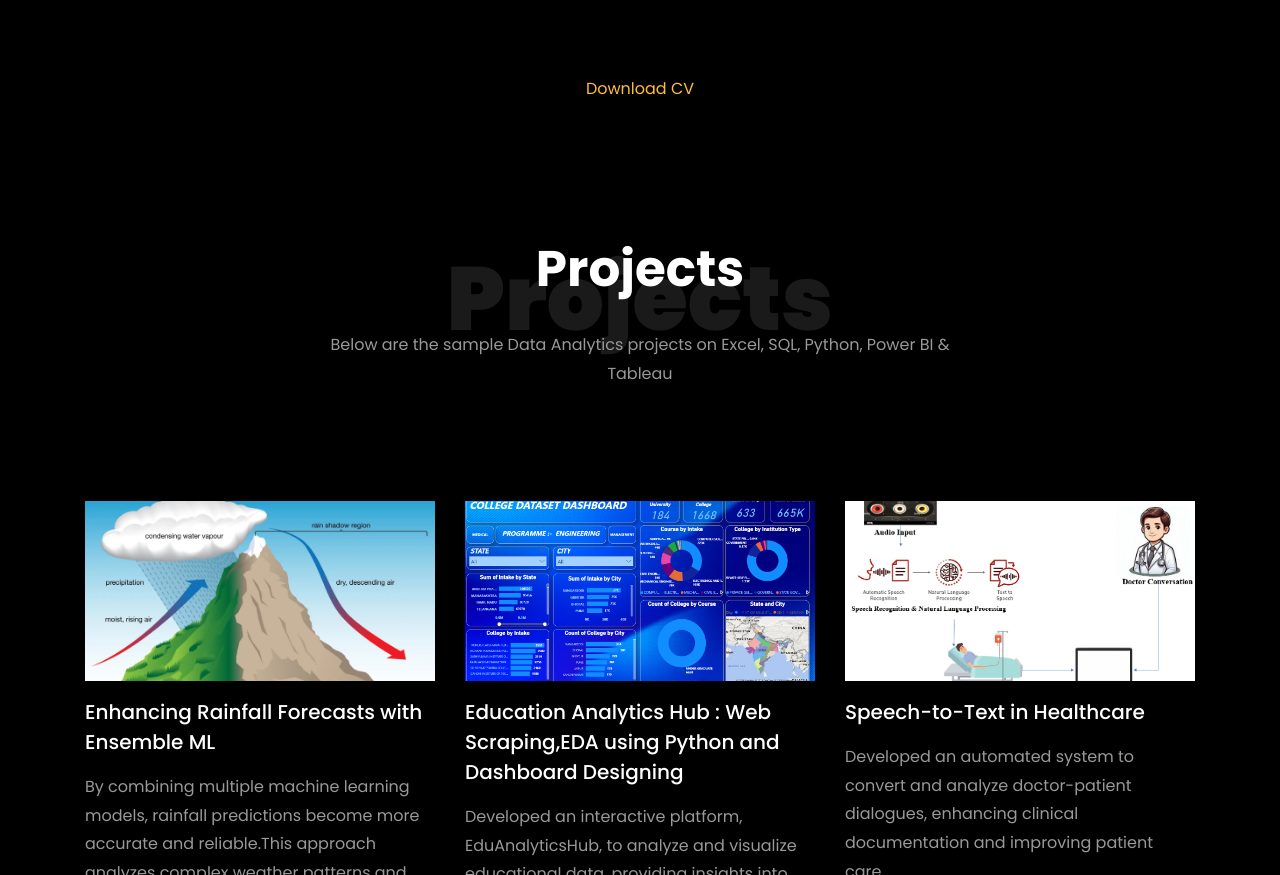
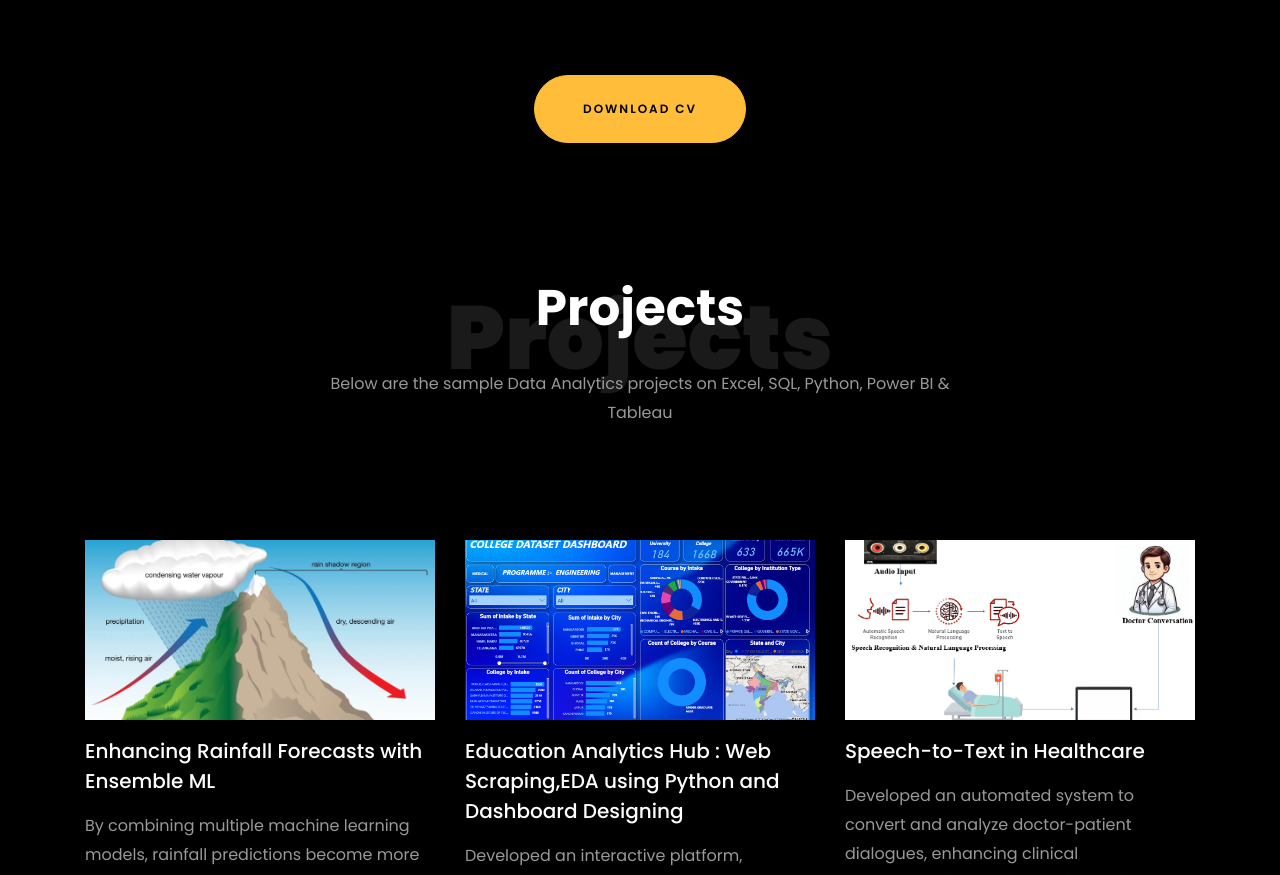
Before and after one commit to santoshideshmukh/Portfolio--, a plain HTML site: page index.html in a window 1280 px wide. Shown: the part 3400-4275 px from the top of the page. Drawn offline with Linux system fonts and the light colour scheme; files whose address does not match are found by name.

Commit message:
Update index.html

```diff
--- a/index.html
+++ b/index.html
@@ -402,11 +402,12 @@
 				</div>
     		</div>
 	    <div class="row justify-content-center mt-5">
-    			<div class="col-md-6 text-center ftco-animate">
-    				<p><a href="https://drive.google.com/file/d/1oTM0zE18JozIgpaDWSikTWmSDZhVuwYo/view?usp=drive_link">Download CV</a></p>
-    			</div>
-    		</div>
-    	</div>
+					<div class="col-md-6 text-center ftco-animate">
+						<p><a href="https://drive.google.com/file/d/1oTM0zE18JozIgpaDWSikTWmSDZhVuwYo/view?usp=drive_link" class="btn btn-primary py-4 px-5">Download CV</a></p>
+					</div>
+				</div>
+			</div>
+
 
     </section>
 
```
